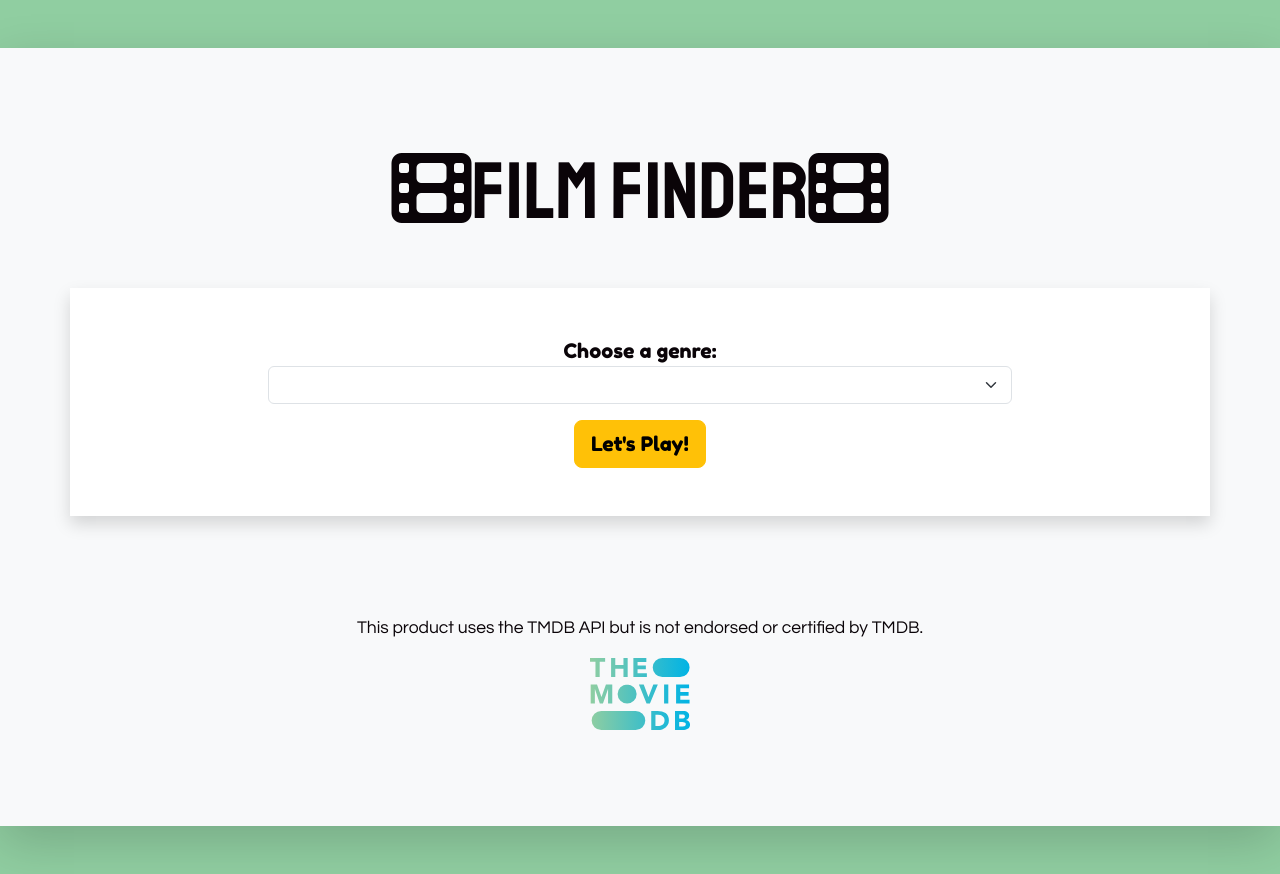
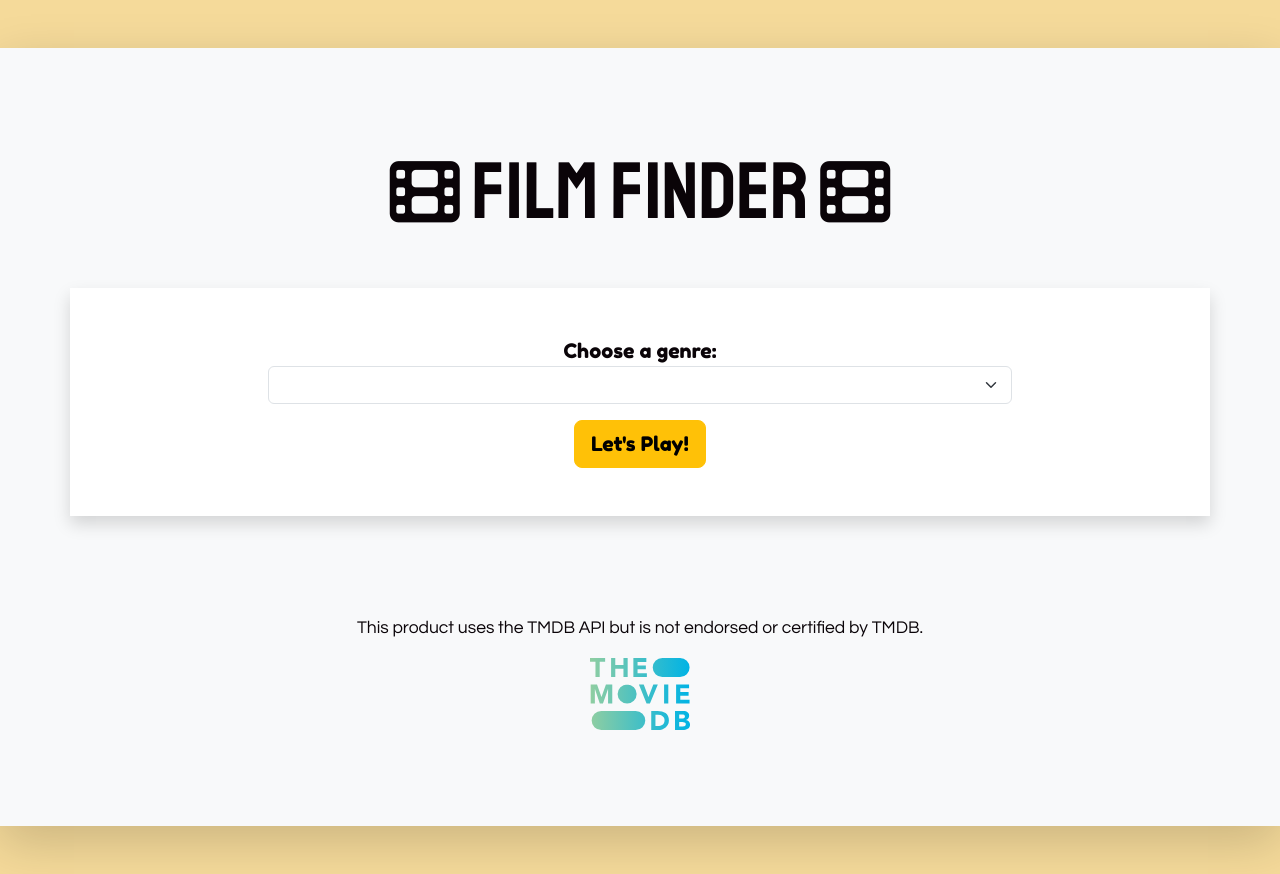
Before and after one commit to pie1011/film-finder, a plain HTML site: page index.html in a window 1280 px wide. Drawn offline with nearby package versions, Linux system fonts and the light colour scheme; no server answers.

Commit message:
update styles again

```diff
--- a/index.html
+++ b/index.html
@@ -9,10 +9,10 @@
     <link href="https://fonts.googleapis.com/css2?family=M+PLUS+Rounded+1c:wght@400&family=Fredoka+One&family=Questrial&family=Staatliches&display=swap" rel="stylesheet">
     <link href="https://cdn.jsdelivr.net/npm/bootstrap@5.3.0-alpha3/dist/css/bootstrap.min.css" rel="stylesheet" integrity="sha384-KK94CHFLLe+nY2dmCWGMq91rCGa5gtU4mk92HdvYe+M/SXH301p5ILy+dN9+nJOZ" crossorigin="anonymous">
     <link rel="stylesheet" href="public/style.css">
-    <script src="https://kit.fontawesome.com/40348cd817.js" crossorigin="anonymous"></script>
-    <!--
+    <!-- <script src="https://kit.fontawesome.com/40348cd817.js" crossorigin="anonymous"></script>    -->
+
+
     <script defer src="https://kit.fontawesome.com/e918d10e90.js" crossorigin="anonymous"></script>
-    -->
     <script defer src="public/helpers.js"></script>
     <script defer src="public/script.js"></script>
 </head>
@@ -23,7 +23,7 @@
 
             <!-- Header -->
             <header class="container py-5">
-                <h1 id="appTitle"><i class="fa-solid fa-film"></i>Film Finder<i class="fa-solid fa-film"></i></h1>
+                <h1 id="appTitle"><i class="fa-solid fa-film small"></i> Film Finder <i class="fa-solid fa-film small"></i></h1>
             </header>
 
             <!-- Main Section -->
--- a/public/style.css
+++ b/public/style.css
@@ -1,8 +1,7 @@
 body {
-    background-color: #90cea1;
+    background-color: #f5da9a;
     color: #0a0408;
     font-family: 'Questrial', sans-serif;
-
 }
 
 #appTitle {
```
